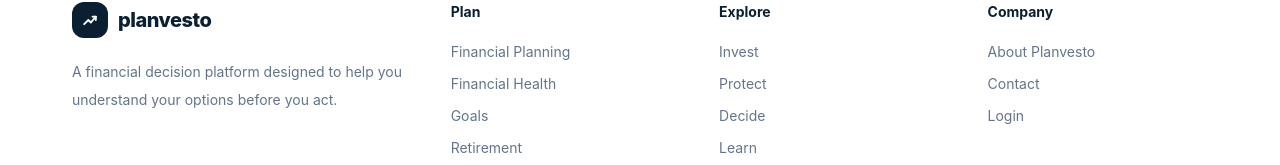
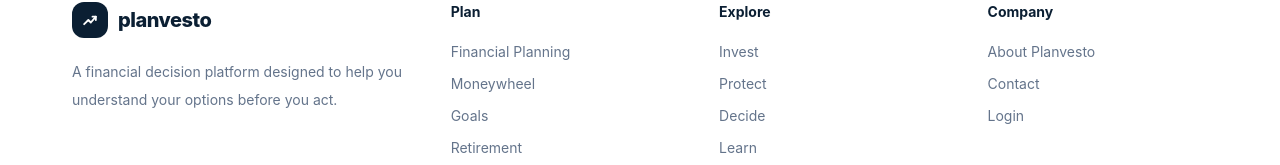
Before and after one commit to Bhardwaj1-star/planvesto, a Next.js app in the folder frontend/: page /disclaimer in a window 1280 px wide. Shown: the part 4298-4463 px from the top of the page. Built offline with nearby package versions, Linux system fonts and the light colour scheme; no server answers.

Commit message:
Use canonical Moneywheel feature label in navigation

```diff
--- a/frontend/app/disclaimer/page.tsx
+++ b/frontend/app/disclaimer/page.tsx
@@ -827,7 +827,7 @@ export default function DisclaimerPage() {
                             href="/plan#financial-health"
                             className="transition hover:text-navy-900"
                         >
-                            Financial Health
+                            Moneywheel
                         </a>
                     </li>
 
```
